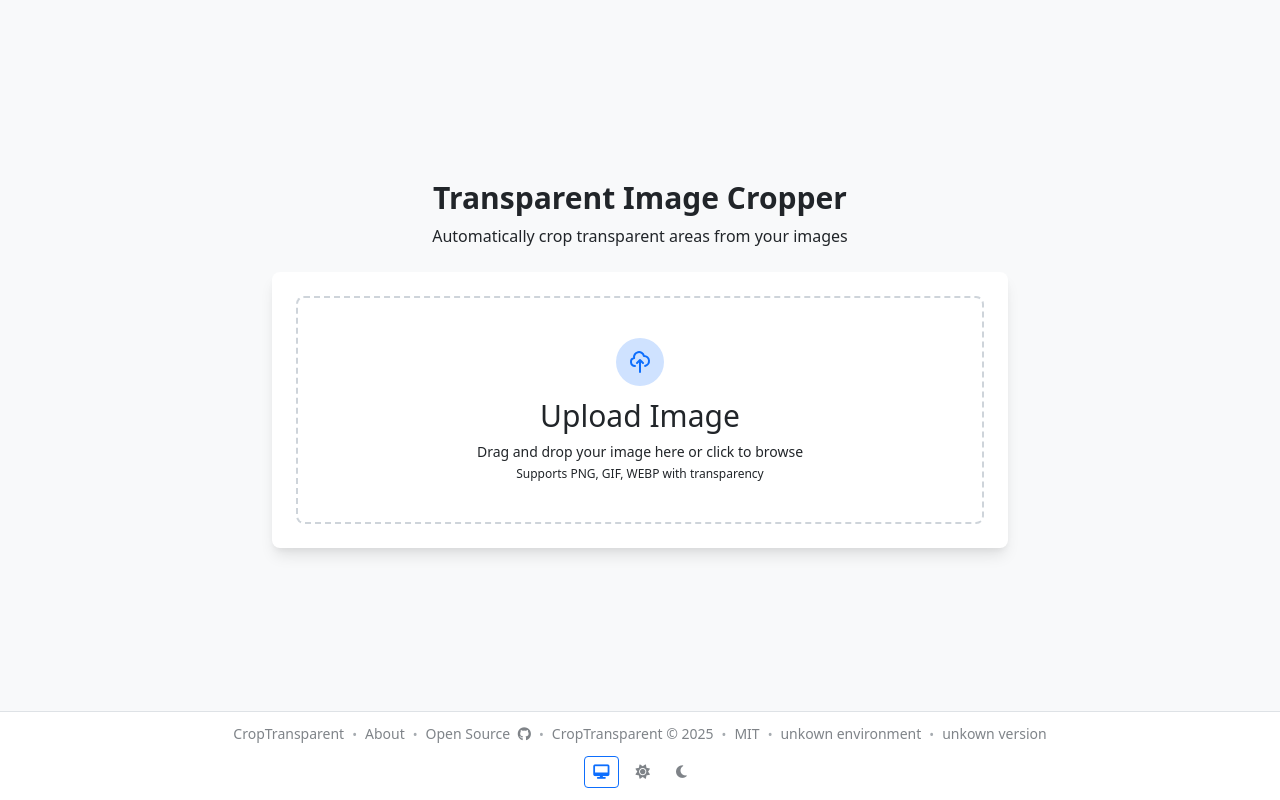
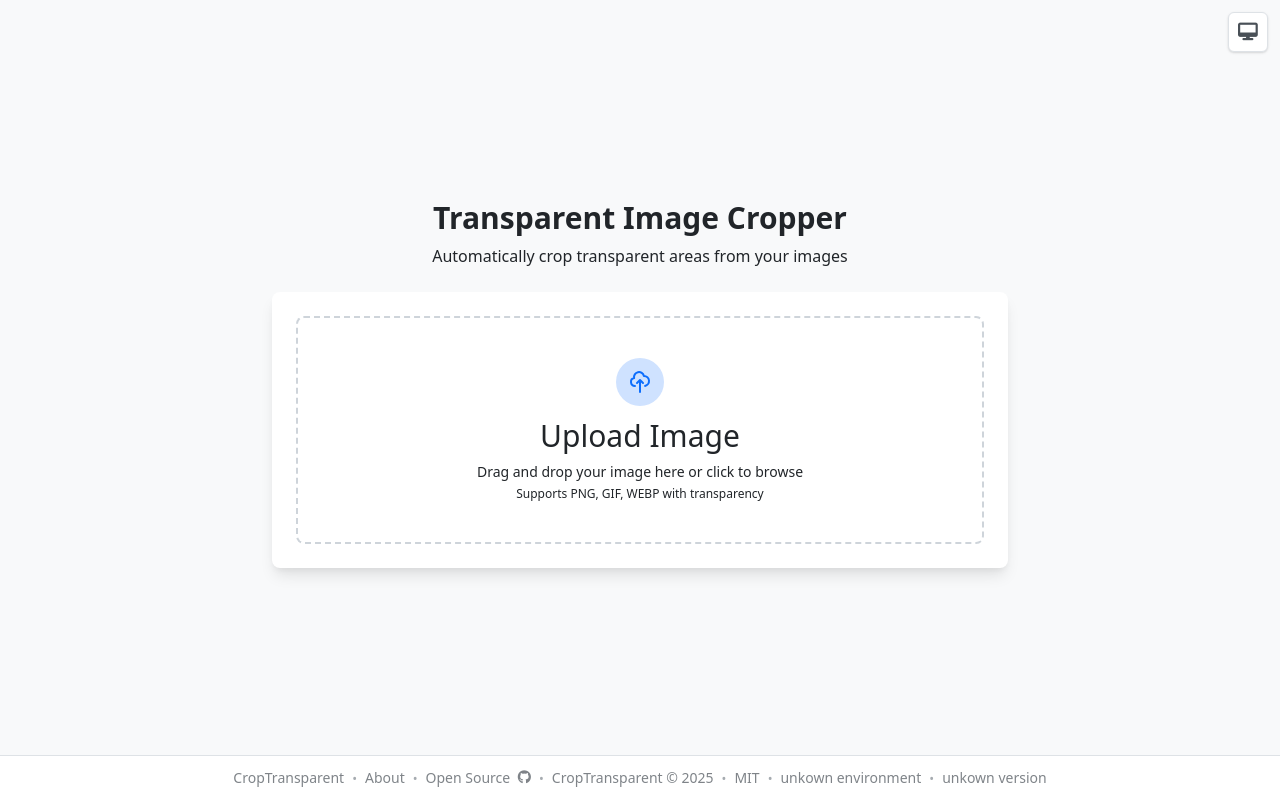
Before and after one commit to Pianonic/CropTransparent, a Flask app: page / in a window 1280 px wide. Run offline with Flask 3, Linux system fonts and the light colour scheme.

Commit message:
Update application version to v1.2.0 and enhance theme toggle functionality in HTML templates

```diff
--- a/src/static/css/main.css
+++ b/src/static/css/main.css
@@ -71,6 +71,10 @@
   transition: background-color 0.3s ease-in-out, color 0.3s ease-in-out;
 }
 
+.main-content-padding {
+  padding-bottom: 80px;
+}
+
 .bg-primary {
   background-color: var(--bg-primary);
 }
@@ -123,6 +127,10 @@
 }
 
 .footer {
+  position: fixed;
+  bottom: 0;
+  left: 0;
+  width: 100%;
   padding: 12px 0;
   text-align: center;
   z-index: 10;
@@ -168,32 +176,35 @@
   top: -1px;
 }
 
-  .theme-switcher {
-    padding-top: 4px;
+.theme-toggle-container {
+  position: fixed;
+  top: 0.75rem;
+  right: 0.75rem;
+  z-index: 50;
 }
 
-  .theme-button {
-    background: none;
-    border: 1px solid transparent;
-    color: var(--link-text);
-    opacity: 0.7;
-    padding: 4px 8px;
-    border-radius: 4px;
+.theme-toggle-button {
+  background-color: var(--bg-secondary);
+  border: 1px solid var(--border-primary);
+  color: var(--text-secondary);
+  width: 2.5rem;
+  height: 2.5rem;
+  border-radius: 0.375rem;
   cursor: pointer;
-    transition: opacity 0.2s, color 0.3s ease-in-out,
-      background-color 0.2s, border-color 0.2s;
-    font-size: 0.9rem;
+  display: flex;
+  align-items: center;
+  justify-content: center;
+  transition: background-color 0.2s, color 0.2s, border-color 0.2s;
+  box-shadow: 0 1px 3px 0 rgba(0, 0, 0, 0.1), 0 1px 2px 0 rgba(0, 0, 0, 0.06);
 }
 
-  .theme-button:hover {
-    opacity: 1;
+.theme-toggle-button:hover {
   background-color: var(--bg-tertiary);
+  color: var(--text-primary);
 }
 
-  .theme-button.active {
-    opacity: 1;
-    color: var(--loader-spin);
-    border-color: var(--loader-spin);
+.theme-toggle-button i {
+  font-size: 1.1rem;
 }
 
 .preview-bg {
@@ -207,11 +218,25 @@
 }
 
 @media (max-width: 640px) {
+  .main-content-padding {
+    padding-bottom: 70px; /* Example: slightly smaller padding if footer is shorter */
+  }
   .footer-links {
     gap: 6px;
   }
   .footer-separator {
     font-size: 0.7rem;
+  }
+  .theme-toggle-container {
+    top: 0.5rem;
+    right: 0.5rem;
+  }
+  .theme-toggle-button {
+    width: 2.25rem;
+    height: 2.25rem;
+  }
+  .theme-toggle-button i {
+    font-size: 1rem;
   }
 }
 
--- a/src/static/js/app-info.js
+++ b/src/static/js/app-info.js
@@ -1,53 +1,46 @@
-document.addEventListener("DOMContentLoaded", () => {
-    const currentYearElement = document.getElementById("currentYear")
-    if (currentYearElement) {
-      currentYearElement.textContent = new Date().getFullYear()
-    } else {
-      console.warn('Footer element with ID "currentYear" not found.')
-    }
-
+document.addEventListener('DOMContentLoaded', () => {
   async function loadAppInfo() {
     try {
-        const response = await fetch("/api/app-info")
+      const response = await fetch('/api/app-info');
       if (response.ok) {
-          const info = await response.json()
-          const versionElement = document.getElementById("version")
-          const environmentElement = document.getElementById("environment")
+        const info = await response.json();
+        const versionElement = document.getElementById('version');
+        const environmentElement = document.getElementById('environment');
 
         if (versionElement) {
-            versionElement.textContent = info.version || "N/A"
+          versionElement.textContent = info.version || 'N/A';
           if (info.version) {
-              versionElement.href = `https://github.com/Pianonic/CropTransparent/releases/tag/${info.version}`
+            versionElement.href = `https://github.com/Pianonic/CropTransparent/releases/tag/${info.version}`;
           } else {
-              versionElement.removeAttribute("href")
-              versionElement.style.pointerEvents = "none"
+            versionElement.removeAttribute('href');
+            versionElement.style.pointerEvents = 'none';
           }
         } else {
-            console.warn('Footer element with ID "version" not found.')
+          console.warn('Footer element with ID "version" not found.');
         }
 
         if (environmentElement) {
-            environmentElement.textContent = info.environment || "N/A"
+          environmentElement.textContent = info.environment || 'N/A';
         } else {
-            console.warn('Footer element with ID "environment" not found.')
+          console.warn('Footer element with ID "environment" not found.');
         }
       } else {
         console.error(
-            `Failed to load app info: ${response.status} ${response.statusText}`,
-          )
-          const versionElement = document.getElementById("version")
-          const environmentElement = document.getElementById("environment")
-          if (versionElement) versionElement.textContent = "Error"
-          if (environmentElement) environmentElement.textContent = "Error"
+          `Failed to load app info: ${response.status} ${response.statusText}`
+        );
+        const versionElement = document.getElementById('version');
+        const environmentElement = document.getElementById('environment');
+        if (versionElement) versionElement.textContent = 'Error';
+        if (environmentElement) environmentElement.textContent = 'Error';
       }
     } catch (error) {
-        console.error("Failed to load app info:", error)
-        const versionElement = document.getElementById("version")
-        const environmentElement = document.getElementById("environment")
-        if (versionElement) versionElement.textContent = "Error"
-        if (environmentElement) environmentElement.textContent = "Error"
+      console.error('Failed to load app info:', error);
+      const versionElement = document.getElementById('version');
+      const environmentElement = document.getElementById('environment');
+      if (versionElement) versionElement.textContent = 'Error';
+      if (environmentElement) environmentElement.textContent = 'Error';
     }
   }
 
-    loadAppInfo()
-  })
+  loadAppInfo();
+});
--- a/src/static/js/main.js
+++ b/src/static/js/main.js
@@ -88,7 +88,7 @@ class ImageProcessor {
         try {
             const response = await fetch('/process', {
                 method: 'POST',
-                body: formData
+                body: formData,
             });
 
             const result = await response.json();
@@ -138,7 +138,7 @@ class ImageProcessor {
                 },
                 body: JSON.stringify({
                     image: this.processedImage,
-                    filename: this.processedFilename
+                    filename: this.processedFilename,
                 }),
             });
 
@@ -162,6 +162,11 @@ class ImageProcessor {
 }
 
 document.addEventListener('DOMContentLoaded', () => {
-    document.getElementById('currentYear').textContent = new Date().getFullYear();
+    const currentYearElement = document.getElementById('currentYear');
+    if (currentYearElement) {
+        currentYearElement.textContent = new Date().getFullYear();
+    } else {
+        console.warn('Footer element with ID "currentYear" not found.');
+    }
     window.imageProcessor = new ImageProcessor();
 });
--- a/src/static/js/theme.js
+++ b/src/static/js/theme.js
@@ -1,10 +1,19 @@
 class ThemeManager {
     constructor() {
         this.htmlElement = document.getElementById('htmlRoot');
-        this.themeSystemBtn = document.getElementById('theme-system');
-        this.themeLightBtn = document.getElementById('theme-light');
-        this.themeDarkBtn = document.getElementById('theme-dark');
-        this.buttons = [this.themeSystemBtn, this.themeLightBtn, this.themeDarkBtn];
+        this.themeToggleBtn = document.getElementById('theme-toggle');
+        this.themeIcon = document.getElementById('theme-icon');
+        this.themes = ['system', 'light', 'dark'];
+        this.themeTitles = {
+            system: 'Switch to Light Theme',
+            light: 'Switch to Dark Theme',
+            dark: 'Switch to System Theme',
+        };
+        this.themeIcons = {
+            system: 'fa-desktop',
+            light: 'fa-sun',
+            dark: 'fa-moon',
+        };
 
         this.prefersDark = window.matchMedia('(prefers-color-scheme: dark)');
 
@@ -12,7 +21,7 @@ class ThemeManager {
     }
 
     getStoredTheme() {
-        return localStorage.getItem('theme');
+        return localStorage.getItem('theme') || 'system';
     }
 
     setStoredTheme(theme) {
@@ -31,41 +40,42 @@ class ThemeManager {
             this.htmlElement.classList.remove('dark');
         }
 
-        this.updateButtonStates(theme);
+        this.updateButtonState(theme);
 
-        document.dispatchEvent(new CustomEvent('themeChanged', {
-            detail: { theme: themeToApply }
-        }));
+        document.dispatchEvent(
+            new CustomEvent('themeChanged', {
+                detail: { theme: themeToApply },
+            }),
+        );
     }
 
-    updateButtonStates(activeTheme) {
-        this.buttons.forEach(button => {
-            if (button) {
-                button.classList.remove('active');
-                if (button.id === `theme-${activeTheme}`) {
-                    button.classList.add('active');
-                }
-            }
-        });
+    updateButtonState(currentTheme) {
+        if (this.themeToggleBtn && this.themeIcon) {
+            const currentIcon = this.themeIcons[currentTheme];
+            const nextThemeIndex =
+                (this.themes.indexOf(currentTheme) + 1) % this.themes.length;
+            const nextTheme = this.themes[nextThemeIndex];
+
+            this.themeIcon.className = `fas ${currentIcon}`;
+            this.themeToggleBtn.title = this.themeTitles[currentTheme];
+        }
+    }
+
+    cycleTheme() {
+        const currentTheme = this.getStoredTheme();
+        const nextThemeIndex =
+            (this.themes.indexOf(currentTheme) + 1) % this.themes.length;
+        const nextTheme = this.themes[nextThemeIndex];
+        this.setStoredTheme(nextTheme);
+        this.applyTheme(nextTheme);
     }
 
     init() {
-        const storedTheme = this.getStoredTheme() || 'system';
+        const storedTheme = this.getStoredTheme();
         this.applyTheme(storedTheme);
 
-        this.themeSystemBtn?.addEventListener('click', () => {
-            this.setStoredTheme('system');
-            this.applyTheme('system');
-        });
-
-        this.themeLightBtn?.addEventListener('click', () => {
-            this.setStoredTheme('light');
-            this.applyTheme('light');
-        });
-
-        this.themeDarkBtn?.addEventListener('click', () => {
-            this.setStoredTheme('dark');
-            this.applyTheme('dark');
+        this.themeToggleBtn?.addEventListener('click', () => {
+            this.cycleTheme();
         });
 
         this.prefersDark.addEventListener('change', () => {
@@ -76,10 +86,12 @@ class ThemeManager {
     }
 
     getCurrentTheme() {
-        const storedTheme = this.getStoredTheme() || 'system';
-        return storedTheme === 'system' ?
-            (this.prefersDark.matches ? 'dark' : 'light') :
-            storedTheme;
+        const storedTheme = this.getStoredTheme();
+        return storedTheme === 'system'
+            ? this.prefersDark.matches
+                ? 'dark'
+                : 'light'
+            : storedTheme;
     }
 }
 
--- a/src/templates/index.html
+++ b/src/templates/index.html
@@ -17,8 +17,15 @@
 </head>
 
 <body
-    class="bg-primary text-text-primary flex flex-col h-screen overflow-hidden transition-colors duration-300 ease-in-out">
-    <div class="flex-grow overflow-auto py-4 px-4 md:py-6 flex flex-row items-center">
+    class="bg-primary text-text-primary flex flex-col min-h-screen transition-colors duration-300 ease-in-out">
+
+    <div class="theme-toggle-container">
+        <button id="theme-toggle" class="theme-toggle-button" title="Toggle Theme">
+            <i id="theme-icon" class="fas fa-desktop"></i>
+        </button>
+    </div>
+
+    <div class="flex-grow overflow-auto py-4 px-4 md:py-6 flex flex-col items-center justify-center main-content-padding">
         <div class="max-w-3xl w-full mx-auto px-2 sm:px-4 pt-6">
             <div class="text-center mb-4 md:mb-6">
                 <h1 class="text-2xl md:text-3xl font-bold text-text-heading mb-1 md:mb-2">Transparent Image Cropper</h1>
@@ -122,7 +129,7 @@
         </div>
     </div>
 
-    <footer class="footer bg-secondary border-t border-border-primary mt-2 transition-colors duration-300 ease-in-out">
+    <footer class="footer bg-secondary border-t border-border-primary transition-colors duration-300 ease-in-out">
         <div class="footer-links text-xs md:text-sm">
             <a href="https://github.com/Pianonic/CropTransparent" class="footer-link">CropTransparent</a>
             <span class="footer-separator">•</span>
@@ -141,17 +148,6 @@
             <span class="footer-separator">•</span>
             <a href="#" class="footer-link footer-version" target="_blank" id="version">loading...</a>
         </div>
-        <div class="theme-switcher mt-2 flex justify-center items-center space-x-2">
-            <button id="theme-system" class="theme-button" title="System Theme">
-                <i class="fas fa-desktop"></i>
-            </button>
-            <button id="theme-light" class="theme-button" title="Light Theme">
-                <i class="fas fa-sun"></i>
-            </button>
-            <button id="theme-dark" class="theme-button" title="Dark Theme">
-                <i class="fas fa-moon"></i>
-            </button>
-        </div>
     </footer>
 </body>
 
```
Also changed, not shown: src/static/js/theme-init.js (+24 -24 lines), src/templates/about.html (+10 -14 lines), 1 other file. Lines whose indentation alone changed are shown as unchanged.
